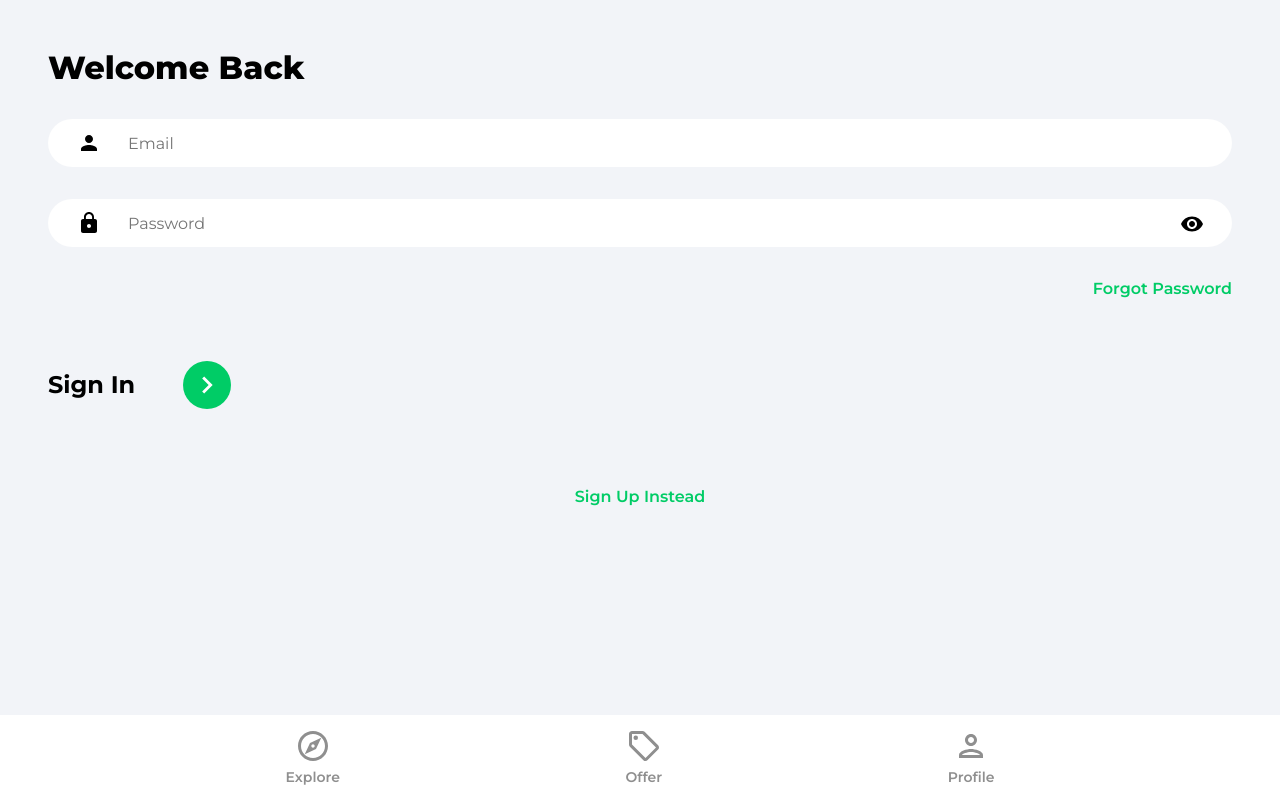
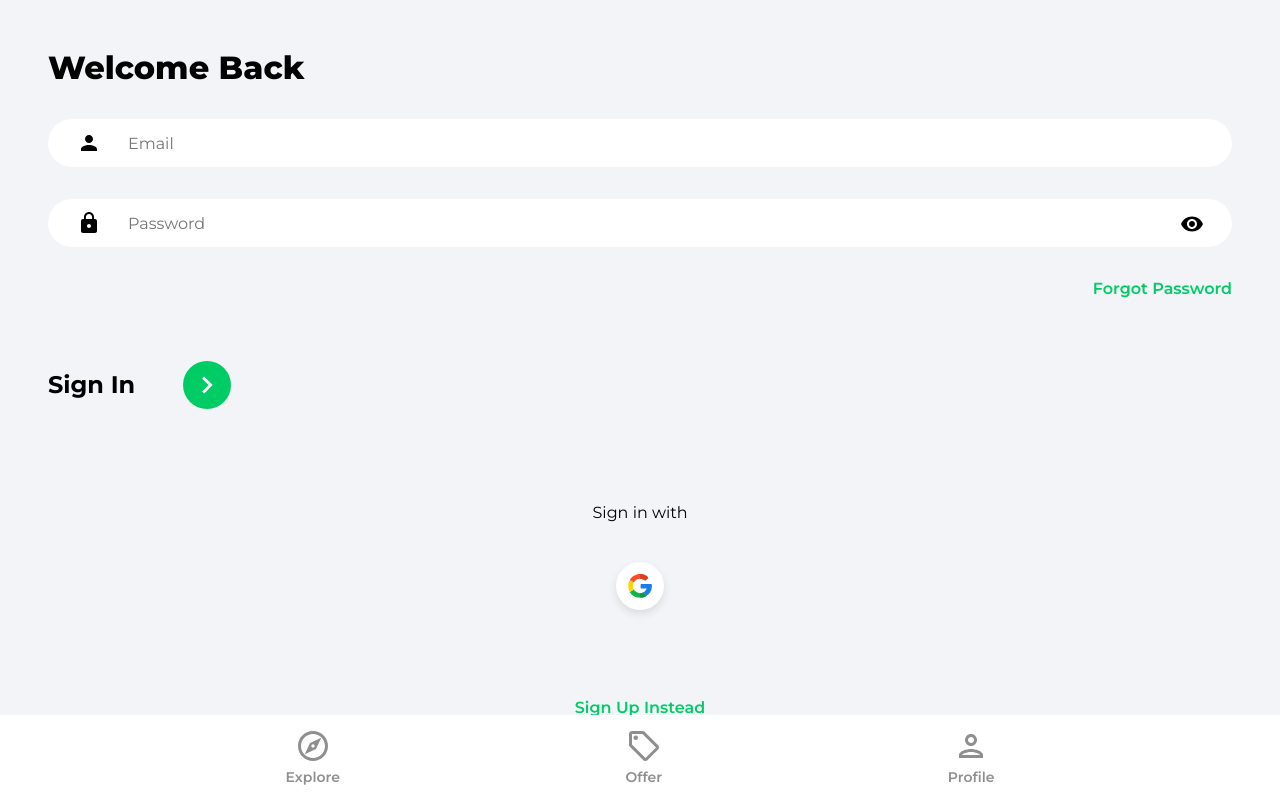
Before and after one commit to MasterSancho/1React-House-MarketPlace-v2.0.0, a React (Create React App) app in the folder my-house-market-place/: page /sign-in in a window 1280 px wide. Built offline with nearby package versions, Linux system fonts and the light colour scheme.

Commit message:
012-->93->Google OAuth

```diff
--- /dev/null
+++ b/my-house-market-place/src/components/OAuth.jsx
@@ -0,0 +1,49 @@
+import { useLocation, useNavigate } from 'react-router-dom';
+import { getAuth, signInWithPopup, GoogleAuthProvider } from 'firebase/auth';
+import { doc, setDoc, getDoc, serverTimestamp } from 'firebase/firestore';
+import { db } from '../firebase.config';
+import { toast } from 'react-toastify';
+import googleIcon from '../assets/svg/googleIcon.svg';
+import { async } from '@firebase/util';
+
+const OAuth = () => {
+ const navigate = useNavigate();
+ const location = useLocation();
+
+ const onGoogleClick = async () => {
+  try {
+   const auth = getAuth();
+   const provider = new GoogleAuthProvider();
+   const result = await signInWithPopup(auth, provider);
+   const user = result.user;
+
+   // Check for user
+   const docRef = doc(db, 'users', user.uid);
+   const docSnap = await getDoc(docRef);
+
+   // If user, doesn't exist, create user
+   if (!docSnap.exists()) {
+    await setDoc(doc(db, 'users', user.uid), {
+     name: user.displayName,
+     email: user.email,
+     timestamp: serverTimestamp(),
+    });
+   }
+
+   navigate('/');
+  } catch (error) {
+   toast.error('Could not authorize with Google');
+  }
+ };
+
+ return (
+  <div className='socialLogin'>
+   <p>Sign {location.pathname === '/sign-up' ? 'up' : 'in'} with</p>
+   <button className='socialIconDiv' onClick={onGoogleClick}>
+    <img src={googleIcon} alt='google' className='socialIconImg' />
+   </button>
+  </div>
+ );
+};
+
+export default OAuth;
--- a/my-house-market-place/src/pages/SignIn.jsx
+++ b/my-house-market-place/src/pages/SignIn.jsx
@@ -4,6 +4,7 @@
 import { getAuth, signInWithEmailAndPassword } from 'firebase/auth';
 import { ReactComponent as ArrowRightIcon } from '../assets/svg/keyboardArrowRightIcon.svg';
 import visibilityIcon from '../assets/svg/visibilityIcon.svg';
+import OAuth from '../components/OAuth';
 
 function SignIn() {
  const [showPassword, setShowPassword] = useState(false);
@@ -89,7 +90,7 @@
      </div>
     </form>
 
-    {/* Google OAuth */}
+    <OAuth />
 
     <Link to='/sign-up' className='registerLink'>
      Sign Up Instead
--- a/my-house-market-place/src/pages/SignUp.jsx
+++ b/my-house-market-place/src/pages/SignUp.jsx
@@ -10,6 +10,7 @@
 import { db } from '../firebase.config';
 import { ReactComponent as ArrowRightIcon } from '../assets/svg/keyboardArrowRightIcon.svg';
 import visibilityIcon from '../assets/svg/visibilityIcon.svg';
+import OAuth from '../components/OAuth';
 
 function SignUp() {
  const [showPassword, setShowPassword] = useState(false);
@@ -115,7 +116,7 @@
      </div>
     </form>
 
-    {/* Google OAuth */}
+    <OAuth />
 
     <Link to='/sign-in' className='registerLink'>
      Sign In Instead
```
